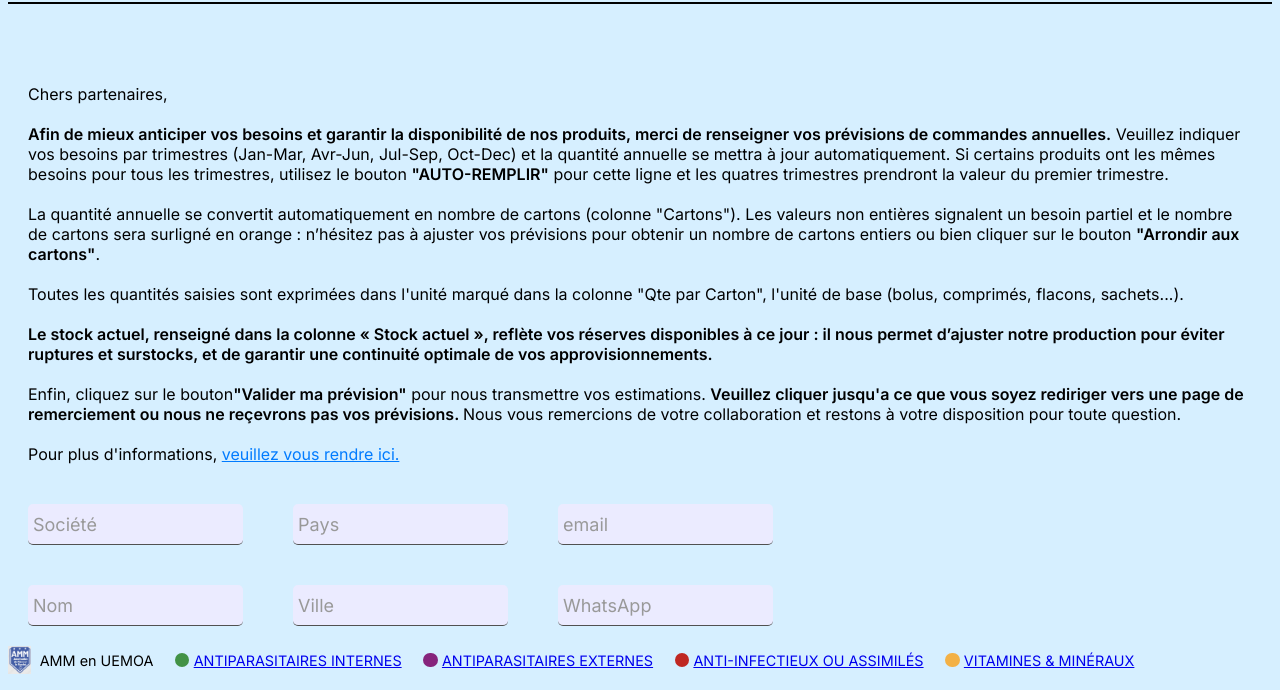
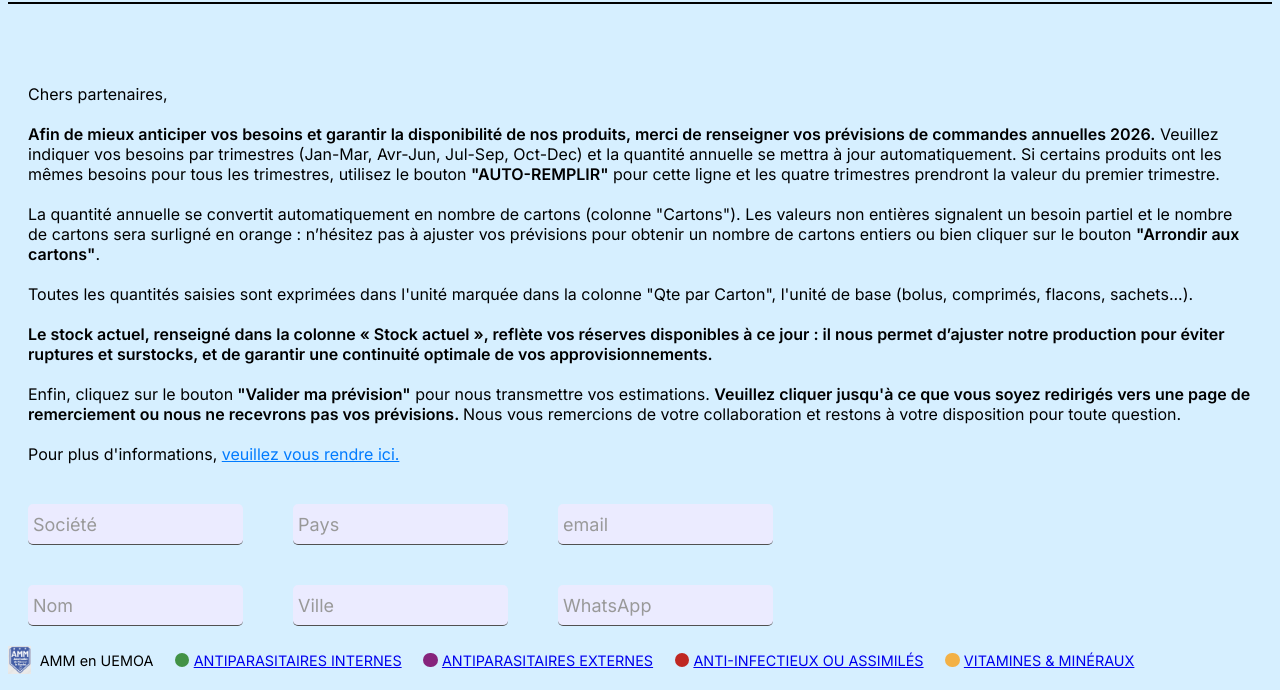
Before and after one commit to aerostaz13/Previsionnel_2026, a plain HTML site: page index.html in a window 1280 px wide. Shown: the part 110-800 px from the top of the page. Drawn offline with nearby package versions, Linux system fonts and the light colour scheme.

Commit message:
Update index.html

```diff
--- a/index.html
+++ b/index.html
@@ -558,11 +558,11 @@
   <br>
   <p class="form-description">
     Chers partenaires,<br><br>
-    <strong>Afin de mieux anticiper vos besoins et garantir la disponibilité de nos produits, merci de renseigner vos prévisions de commandes annuelles.</strong> Veuillez indiquer vos besoins par trimestres (Jan-Mar, Avr-Jun, Jul-Sep, Oct-Dec) et la quantité annuelle se mettra à jour automatiquement. Si certains produits ont les mêmes besoins pour tous les trimestres, utilisez le bouton <strong>"AUTO-REMPLIR"</strong> pour cette ligne et les quatres trimestres prendront la valeur du premier trimestre.<br><br>
+    <strong>Afin de mieux anticiper vos besoins et garantir la disponibilité de nos produits, merci de renseigner vos prévisions de commandes annuelles 2026.</strong> Veuillez indiquer vos besoins par trimestres (Jan-Mar, Avr-Jun, Jul-Sep, Oct-Dec) et la quantité annuelle se mettra à jour automatiquement. Si certains produits ont les mêmes besoins pour tous les trimestres, utilisez le bouton <strong>"AUTO-REMPLIR"</strong> pour cette ligne et les quatre trimestres prendront la valeur du premier trimestre.<br><br>
     La quantité annuelle se convertit automatiquement en nombre de cartons (colonne "Cartons"). Les valeurs non entières signalent un besoin partiel et le nombre de cartons sera surligné en orange : n’hésitez pas à ajuster vos prévisions pour obtenir un nombre de cartons entiers ou bien cliquer sur le bouton <strong>"Arrondir aux cartons"</strong>.<br><br>
-    Toutes les quantités saisies sont exprimées dans l'unité marqué dans la colonne "Qte par Carton", l'unité de base (bolus, comprimés, flacons, sachets...).<br><br>
+    Toutes les quantités saisies sont exprimées dans l'unité marquée dans la colonne "Qte par Carton", l'unité de base (bolus, comprimés, flacons, sachets...).<br><br>
     <strong>Le stock actuel, renseigné dans la colonne « Stock actuel », reflète vos réserves disponibles à ce jour : il nous permet d’ajuster notre production pour éviter ruptures et surstocks, et de garantir une continuité optimale de vos approvisionnements.</strong><br><br>
-    Enfin, cliquez sur le bouton<strong>"Valider ma prévision"</strong> pour nous transmettre vos estimations. <strong>Veuillez cliquer jusqu'a ce que vous soyez rediriger vers une page de remerciement ou nous ne reçevrons pas vos prévisions. </strong>Nous vous remercions de votre collaboration et restons à votre disposition pour toute question. <br><br>
+    Enfin, cliquez sur le bouton<strong> "Valider ma prévision"</strong> pour nous transmettre vos estimations. <strong>Veuillez cliquer jusqu'à ce que vous soyez redirigés vers une page de remerciement ou nous ne recevrons pas vos prévisions. </strong>Nous vous remercions de votre collaboration et restons à votre disposition pour toute question. <br><br>
     Pour plus d'informations,
     <a href="https://www.lobs.fr/" target="_blank" rel="noopener">
       veuillez vous rendre ici.
```
